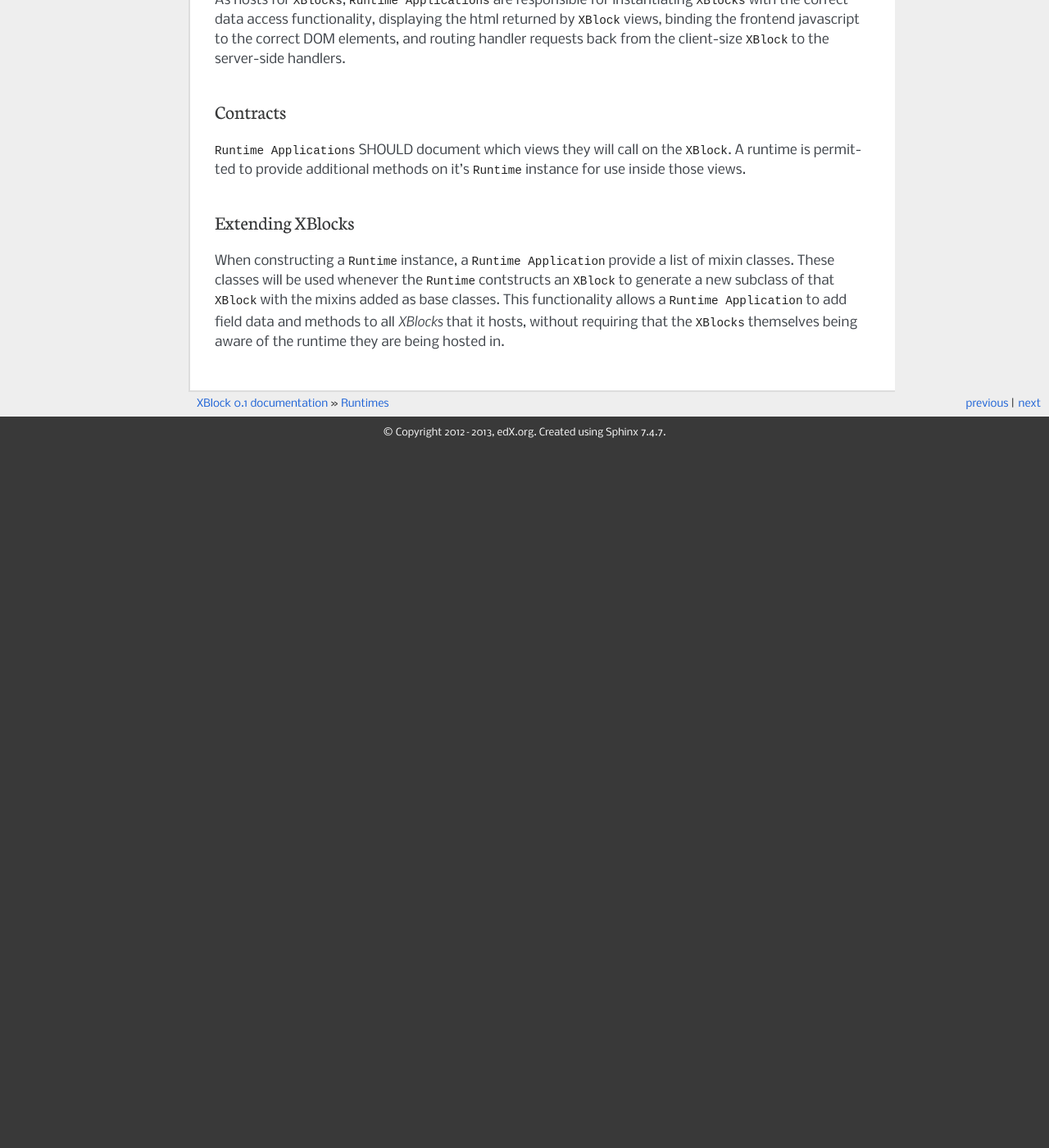
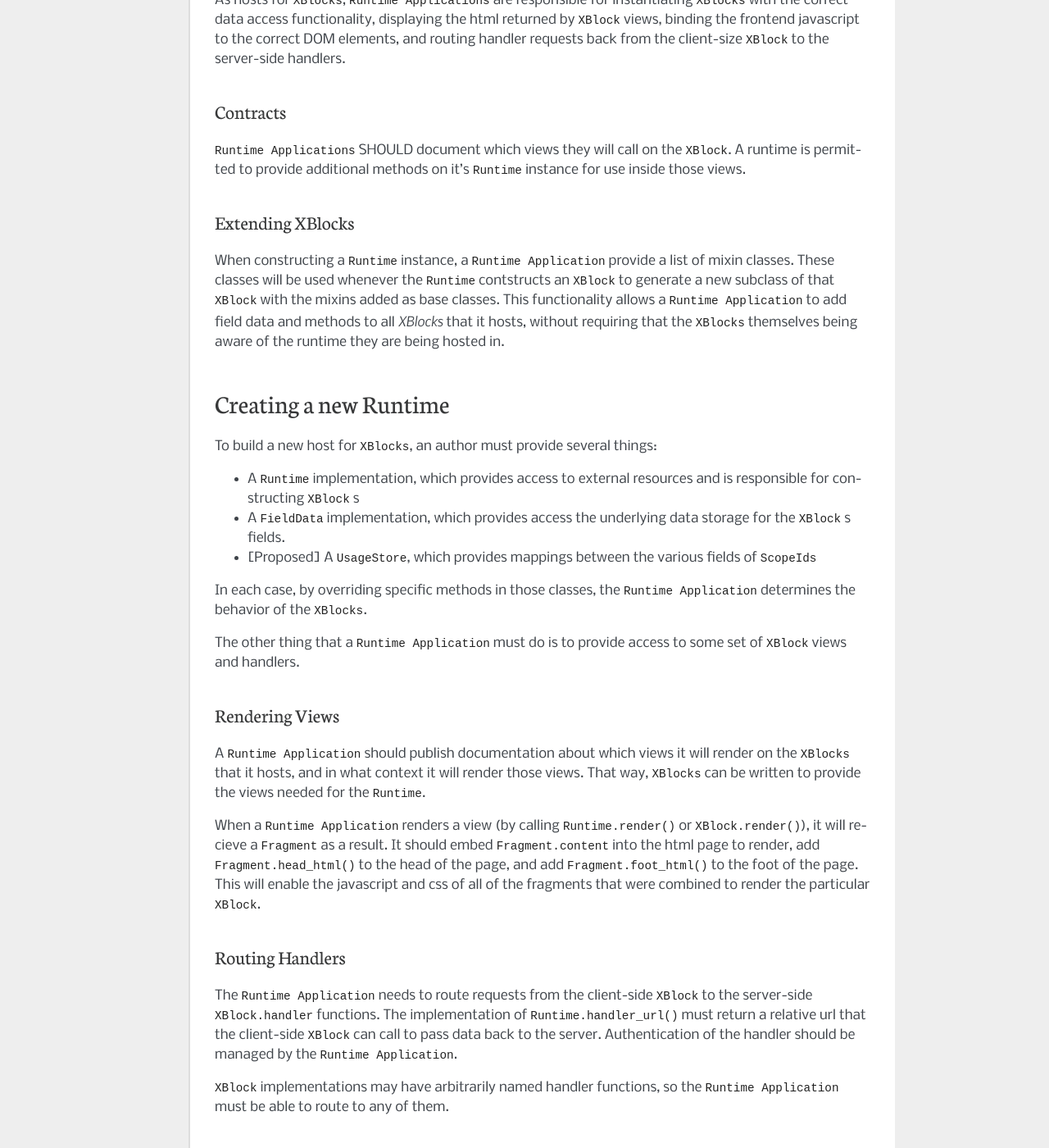
Before and after one commit to openedx/XBlock, a Sphinx documentation site: the page built from doc/guide/runtimes.rst, in a window 1280 px wide and 1400 px high, scrolled down 572 px. Shown: the whole window at 82% size. Built offline with Sphinx 7.4.7, drawn with Linux system fonts in a browser that asks for light colours; cross-references to code outside the pages are shown as plain code; before the commit the page ends 1119 px from its top, so only the background shows below that; some of the changed text lies outside the part shown.

Commit message:
Write up documentation on how to implement a new runtime, and formalize the abstract classes used by XBlock
[LMS-1520]

```diff
--- a/doc/guide/runtimes.rst
+++ b/doc/guide/runtimes.rst
@@ -3,7 +3,7 @@ Runtimes
 ========
 
 In casual XBlock parliance, a ``Runtime`` is the application that hosts
-the XBlocks.
+the ``XBlocks``.
 
 Nomenclature
 ------------
@@ -32,16 +32,59 @@ routing handler requests back from the client-size ``XBlock`` to the server-side
 Contracts
 ---------
 
-``Runtime Applications`` SHOULD document which views they will call on the ``XBlock``. A runtime is
-permitted to provide additional methods on it's :class:`~xblock.runtime.Runtime` instance
+``Runtime Applications`` SHOULD document which views they will call on the ``XBlock``.
+A runtime is permitted to provide additional methods on it's :class:`.Runtime` instance
 for use inside those views.
 
 Extending XBlocks
 -----------------
 
-When constructing a :class:`~xblock.runtime.Runtime` instance, a ``Runtime Application``
-provide a list of mixin classes. These classes will be used whenever the :class:`~xblock.runtime.Runtime`
-contstructs an :class:`~xblock.core.XBlock` to generate a new subclass of that :class:`~xblock.core.XBlock`
+When constructing a :class:`.Runtime` instance, a ``Runtime Application``
+provide a list of mixin classes. These classes will be used whenever the :class:`.Runtime`
+contstructs an :class:`.XBlock` to generate a new subclass of that :class:`.XBlock`
 with the mixins added as base classes. This functionality allows a ``Runtime Application`` to
 add field data and methods to all `XBlocks` that it hosts, without requiring that the ``XBlocks``
 themselves being aware of the runtime they are being hosted in.
+
+
+======================
+Creating a new Runtime
+======================
+
+To build a new host for ``XBlocks``, an author must provide several things:
+
+* A :class:`.Runtime` implementation, which provides access to external resources and is responsible
+  for constructing :class:`.XBlock` s
+* A :class:`.FieldData` implementation, which provides access the underlying data storage for the
+  :class:`.XBlock` s fields.
+* [Proposed] A :class:`.UsageStore`, which provides mappings between the various fields of
+  :class:`.ScopeIds`
+
+In each case, by overriding specific methods in those classes, the ``Runtime Application`` determines
+the behavior of the ``XBlocks``.
+
+The other thing that a ``Runtime Application`` must do is to provide access to some set of
+:class:`.XBlock` views and handlers.
+
+
+Rendering Views
+---------------
+
+A ``Runtime Application`` should publish documentation about which views it will render on
+the ``XBlocks`` that it hosts, and in what context it will render those views. That way, ``XBlocks``
+can be written to provide the views needed for the ``Runtime``.
+
+When a ``Runtime Application`` renders a view (by calling :meth:`.Runtime.render` or :meth:`.XBlock.render`),
+it will recieve a :class:`.Fragment` as a result. It should embed :attr:`.Fragment.content` into the html
+page to render, add :meth:`.Fragment.head_html` to the head of the page, and add :meth:`.Fragment.foot_html` to the foot of the page. This will enable the javascript and css of all of the fragments that were combined to render the particular :class:`.XBlock`.
+
+Routing Handlers
+----------------
+
+The ``Runtime Application`` needs to route requests from the client-side ``XBlock`` to the
+server-side ``XBlock.handler`` functions. The implementation of :meth:`.Runtime.handler_url` must
+return a relative url that the client-side ``XBlock`` can call to pass data back to the server.
+Authentication of the handler should be managed by the ``Runtime Application``.
+
+:class:`.XBlock` implementations may have arbitrarily named handler functions, so the ``Runtime Application``
+must be able to route to any of them.
```
Also changed, not shown: other parts of doc/guide/runtimes.rst (+4 -4 lines), doc/api/fragment.rst (line endings or trailing spaces), 5 other files.
